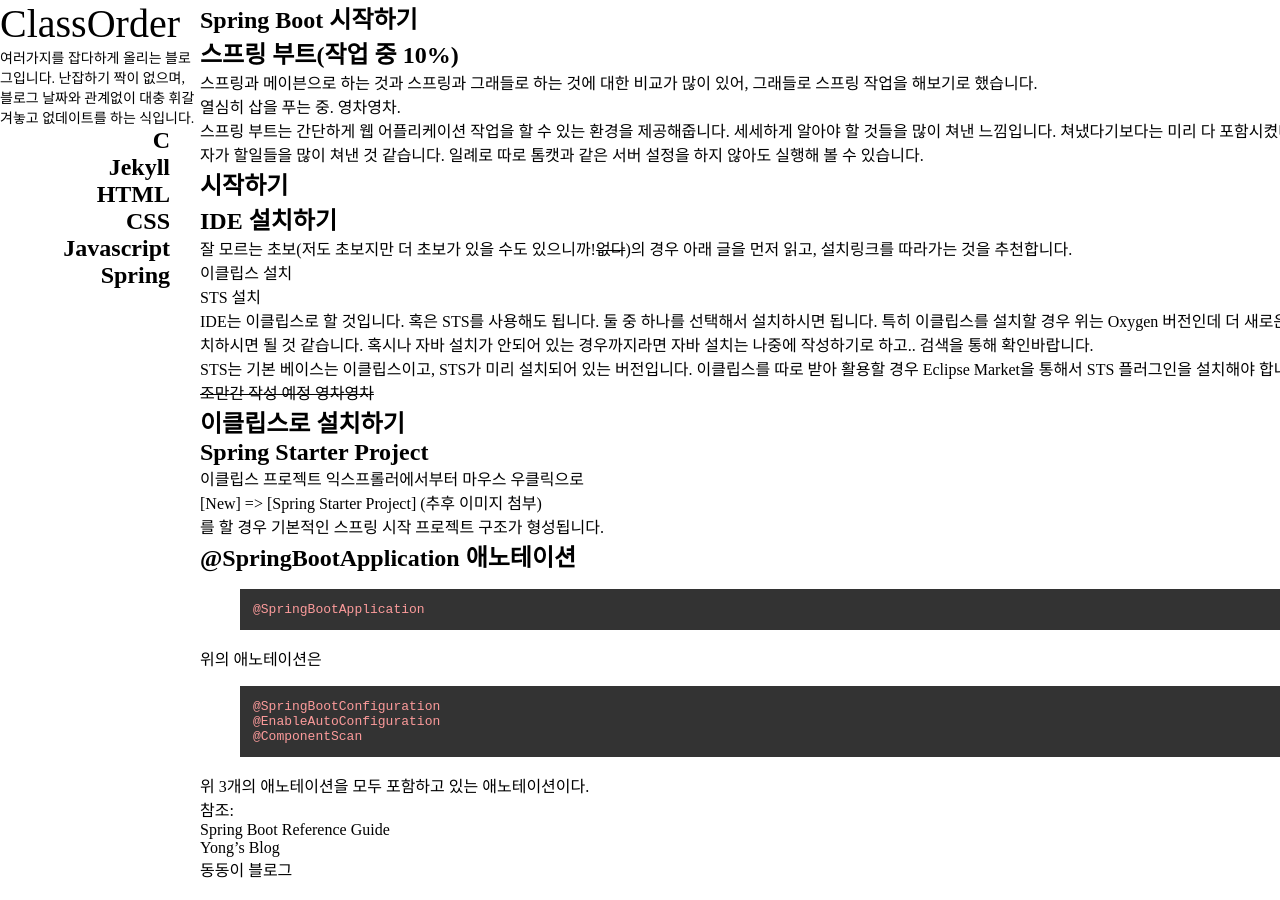
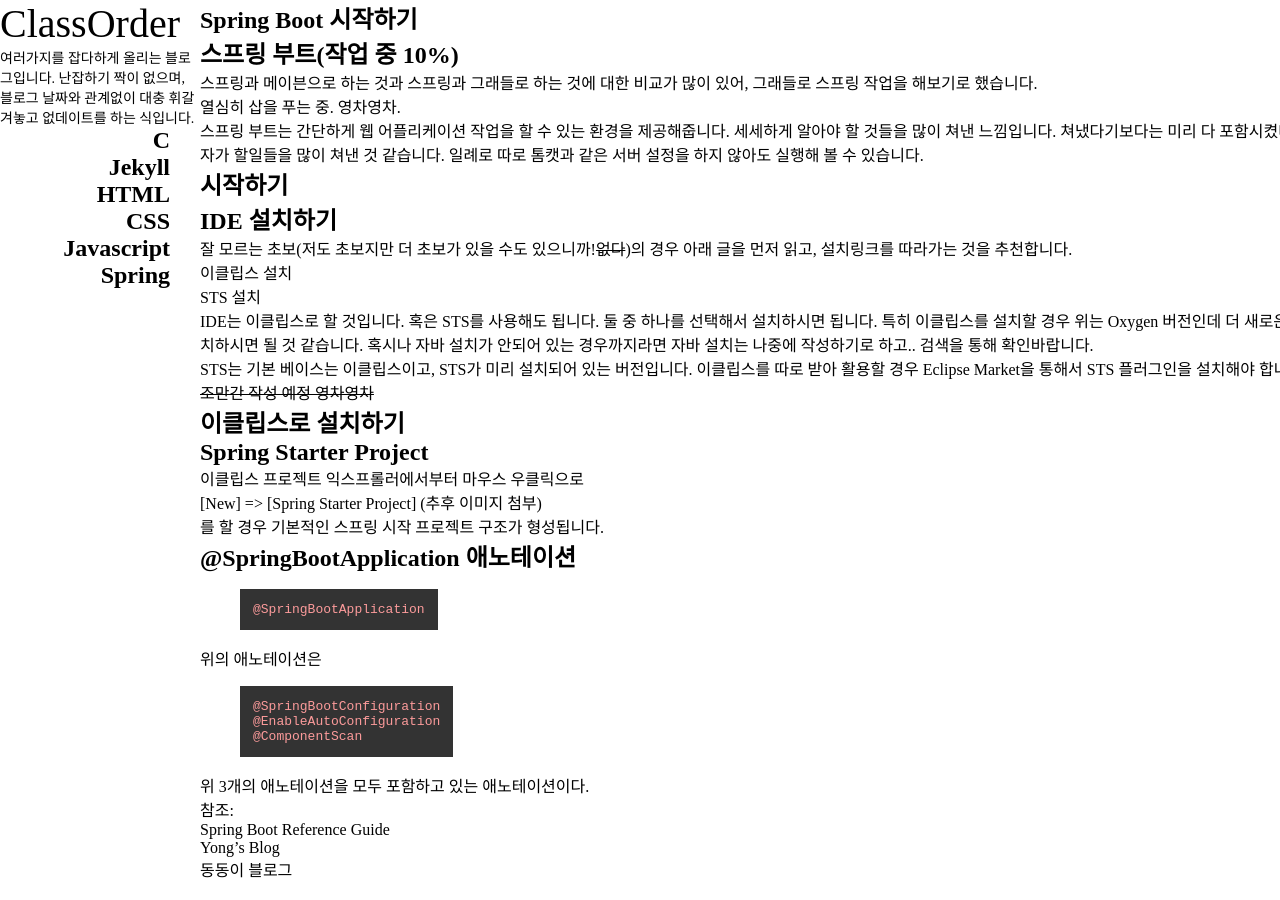
Before and after one commit to ProjectTavern/deprecated-winterguard.github.io, a Jekyll site: the page built from categories/spring/_posts/2017-12-17-Spring-Boot-시작하기.md, in a window 1280 px wide. Built offline with Jekyll 4.4.1, drawn with Linux system fonts in a browser that asks for light colours; nearby versions of some CDN libraries; our own code applies the rules of GitHub Pages for plain Markdown files.

Commit message:
Update head.html

```diff
--- a/_includes/head.html
+++ b/_includes/head.html
@@ -43,6 +43,7 @@
     .date{font-size:15px;color:grey;display:block}
     .categories{text-align:right;font-size:1.5em;font-weight:bold}
     .categories li{margin-right:30px}
+    figure{display:inline-block}
   </style>
   <link rel="stylesheet"
       href="https://cdnjs.cloudflare.com/ajax/libs/highlight.js/9.12.0/styles/agate.min.css">
```
